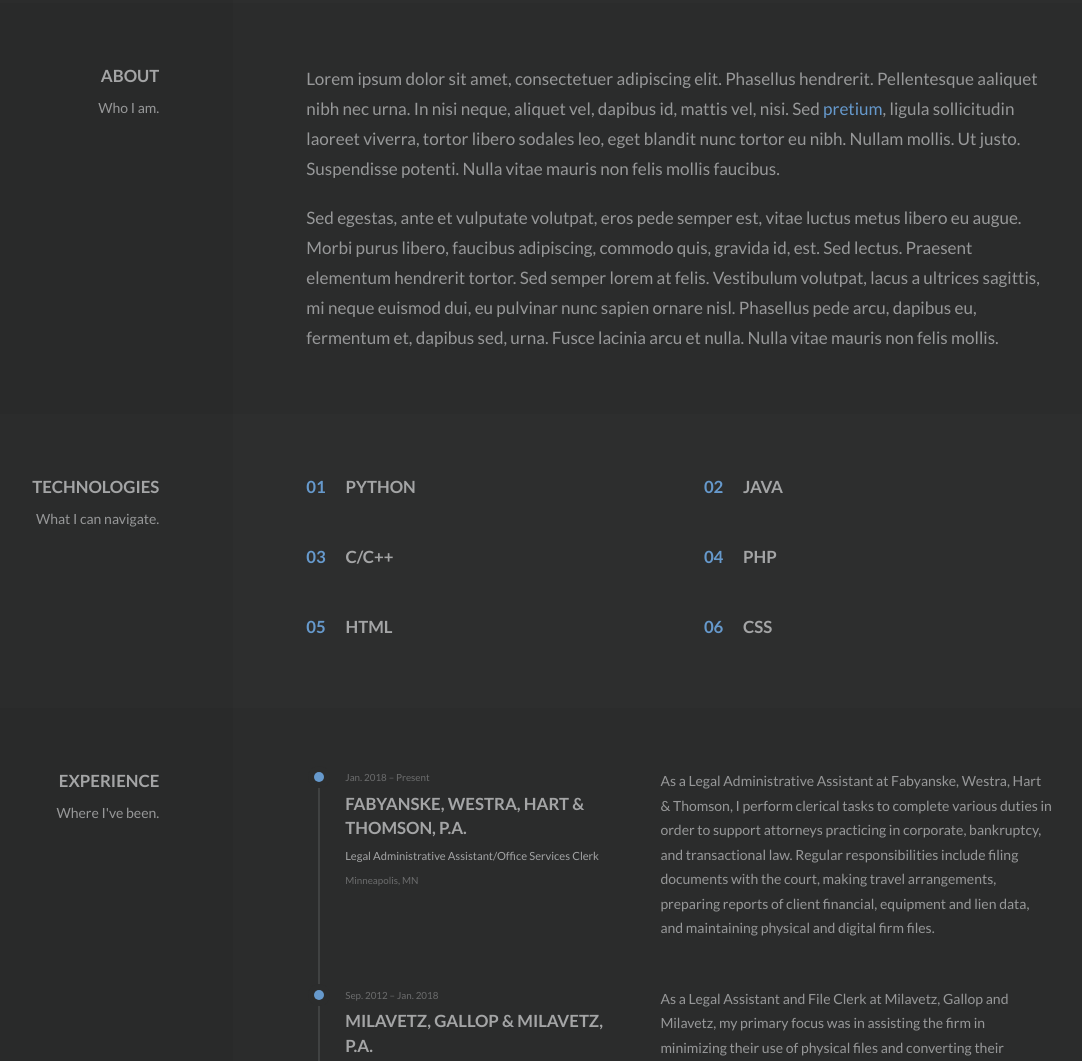
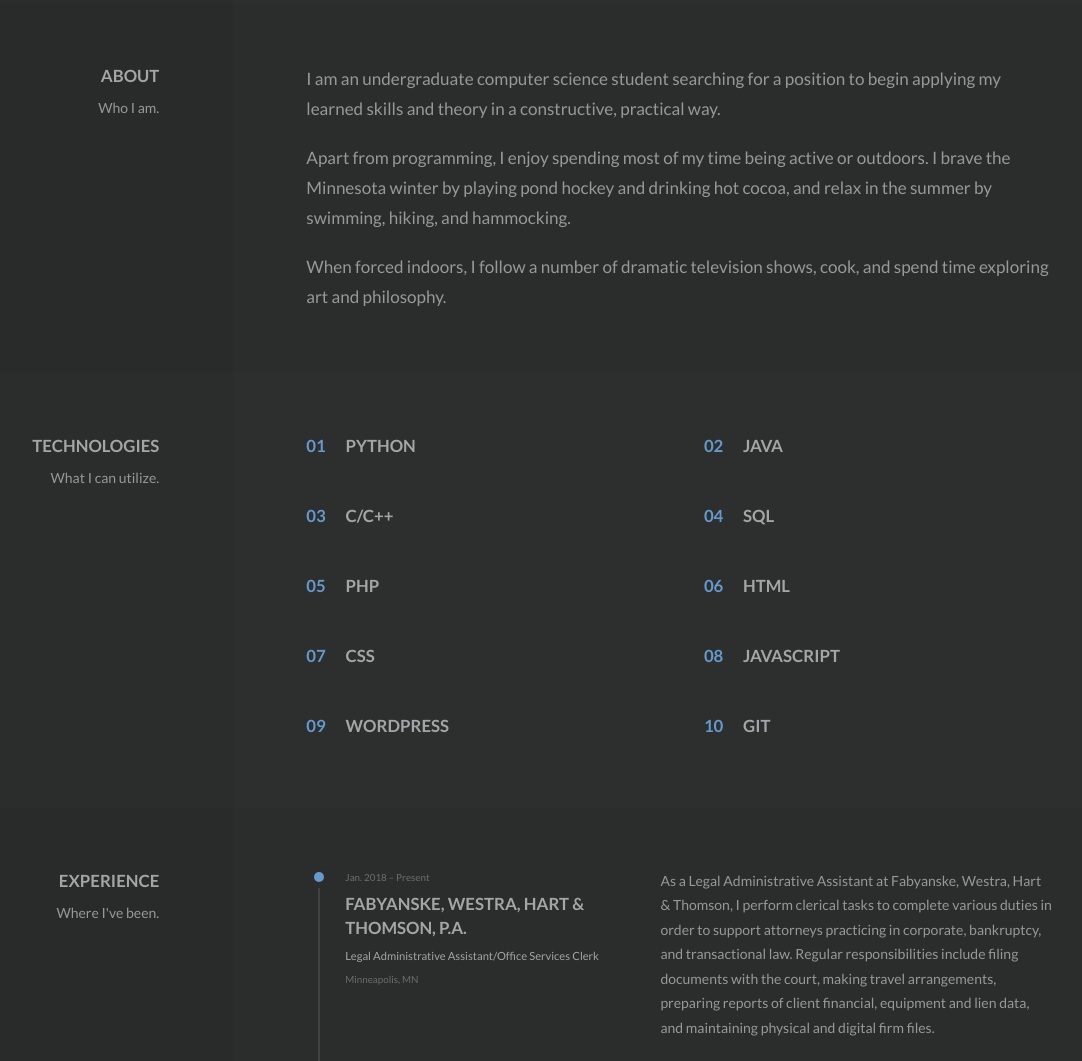
Before and after one commit to davidsalazkin/personal_portfolio, a plain HTML site: page index.html in a window 1280 px wide. Shown: the part 797-1858 px from the top of the page, without its empty margins (152-1234 px from the left). Drawn offline with Linux system fonts and the light colour scheme; some packages are replaced by stand-ins of ours; a script that the page names is missing.

Commit message:
content revisions

```diff
--- a/index.html
+++ b/index.html
@@ -223,11 +223,13 @@
                                 <div class="c-intro">
                                     <div class="o-content__body">
                                         <p>
-                                            Lorem ipsum dolor sit amet, consectetuer adipiscing elit. Phasellus hendrerit. Pellentesque aaliquet nibh nec urna. In nisi neque, aliquet vel, dapibus id, mattis vel, nisi. Sed
-                                            <a href="#" target="_blank">pretium</a>, ligula sollicitudin laoreet viverra, tortor libero sodales leo, eget blandit nunc tortor eu nibh. Nullam mollis. Ut justo. Suspendisse potenti. Nulla vitae mauris non felis mollis faucibus.
+                                            I am an undergraduate computer science student searching for a position to begin applying my learned skills and theory in a constructive, practical way.
                                         </p>
                                         <p>
-                                            Sed egestas, ante et vulputate volutpat, eros pede semper est, vitae luctus metus libero eu augue. Morbi purus libero, faucibus adipiscing, commodo quis, gravida id, est. Sed lectus. Praesent elementum hendrerit tortor. Sed semper lorem at felis. Vestibulum volutpat, lacus a ultrices sagittis, mi neque euismod dui, eu pulvinar nunc sapien ornare nisl. Phasellus pede arcu, dapibus eu, fermentum et, dapibus sed, urna. Fusce lacinia arcu et nulla. Nulla vitae mauris non felis mollis.
+                                            Apart from programming, I enjoy spending most of my time being active or outdoors. I brave the Minnesota winter by playing pond hockey and drinking hot cocoa, and relax in the summer by swimming, hiking, and hammocking.
+                                        </p>
+                                        <p>
+                                            When forced indoors, I follow a number of dramatic television shows, cook, and spend time exploring art and philosophy.
                                         </p>
                                     </div>
                                 </div>
@@ -260,7 +262,7 @@
                                     Technologies
                                 </h2>
                                 <div class="o-content__body  o-section__description">
-                                    What I can navigate.
+                                    What I can utilize.
                                 </div>
                             </div>
                         </header><!-- /o-section__header -->
@@ -325,7 +327,7 @@
                                             </div>
                                         </div>
                                         <div class="o-media__body  o-content__body">
-                                            <h3>PHP</h3>
+                                            <h3>SQL</h3>
                                             <p>
                                                 <!-- Maybe something here -->
                                             </p>
@@ -341,7 +343,7 @@
                                             </div>
                                         </div>
                                         <div class="o-media__body  o-content__body">
-                                            <h3>HTML</h3>
+                                            <h3>PHP</h3>
                                             <p>
                                                 <!-- Maybe something here -->
                                             </p>
@@ -357,7 +359,71 @@
                                             </div>
                                         </div>
                                         <div class="o-media__body  o-content__body">
+                                            <h3>HTML</h3>
+                                            <p>
+                                                <!-- Maybe something here -->
+                                            </p>
+                                        </div>
+                                    </div><!-- /o-media o-content -->
+                                </div><!-- /o-grid__col -->
+
+                                <div class="o-grid__col-sm-6">
+                                    <div class="o-media  o-media--block  o-content">
+                                        <div class="o-media__figure">
+                                            <div class="c-number  t-primary-color">
+                                                07
+                                            </div>
+                                        </div>
+                                        <div class="o-media__body  o-content__body">
                                             <h3>CSS</h3>
+                                            <p>
+                                                <!-- Maybe something here -->
+                                            </p>
+                                        </div>
+                                    </div><!-- /o-media o-content -->
+                                </div><!-- /o-grid__col -->
+
+                                <div class="o-grid__col-sm-6">
+                                    <div class="o-media  o-media--block  o-content">
+                                        <div class="o-media__figure">
+                                            <div class="c-number  t-primary-color">
+                                                08
+                                            </div>
+                                        </div>
+                                        <div class="o-media__body  o-content__body">
+                                            <h3>Javascript</h3>
+                                            <p>
+                                                <!-- Maybe something here -->
+                                            </p>
+                                        </div>
+                                    </div><!-- /o-media o-content -->
+                                </div><!-- /o-grid__col -->
+
+                                <div class="o-grid__col-sm-6">
+                                    <div class="o-media  o-media--block  o-content">
+                                        <div class="o-media__figure">
+                                            <div class="c-number  t-primary-color">
+                                                09
+                                            </div>
+                                        </div>
+                                        <div class="o-media__body  o-content__body">
+                                            <h3>Wordpress</h3>
+                                            <p>
+                                                <!-- Maybe something here -->
+                                            </p>
+                                        </div>
+                                    </div><!-- /o-media o-content -->
+                                </div><!-- /o-grid__col -->
+
+                                <div class="o-grid__col-sm-6">
+                                    <div class="o-media  o-media--block  o-content">
+                                        <div class="o-media__figure">
+                                            <div class="c-number  t-primary-color">
+                                                10
+                                            </div>
+                                        </div>
+                                        <div class="o-media__body  o-content__body">
+                                            <h3>Git</h3>
                                             <p>
                                                 <!-- Maybe something here -->
                                             </p>
@@ -486,7 +552,7 @@
                                     Education
                                 </h2>
                                 <div class="o-content__body  o-section__description">
-                                    Where I&#39;m learning more.
+                                    Where I learned.
                                 </div>
                             </div>
                         </header><!-- /o-section__header -->
```
Also changed, not shown: 1 other file.
